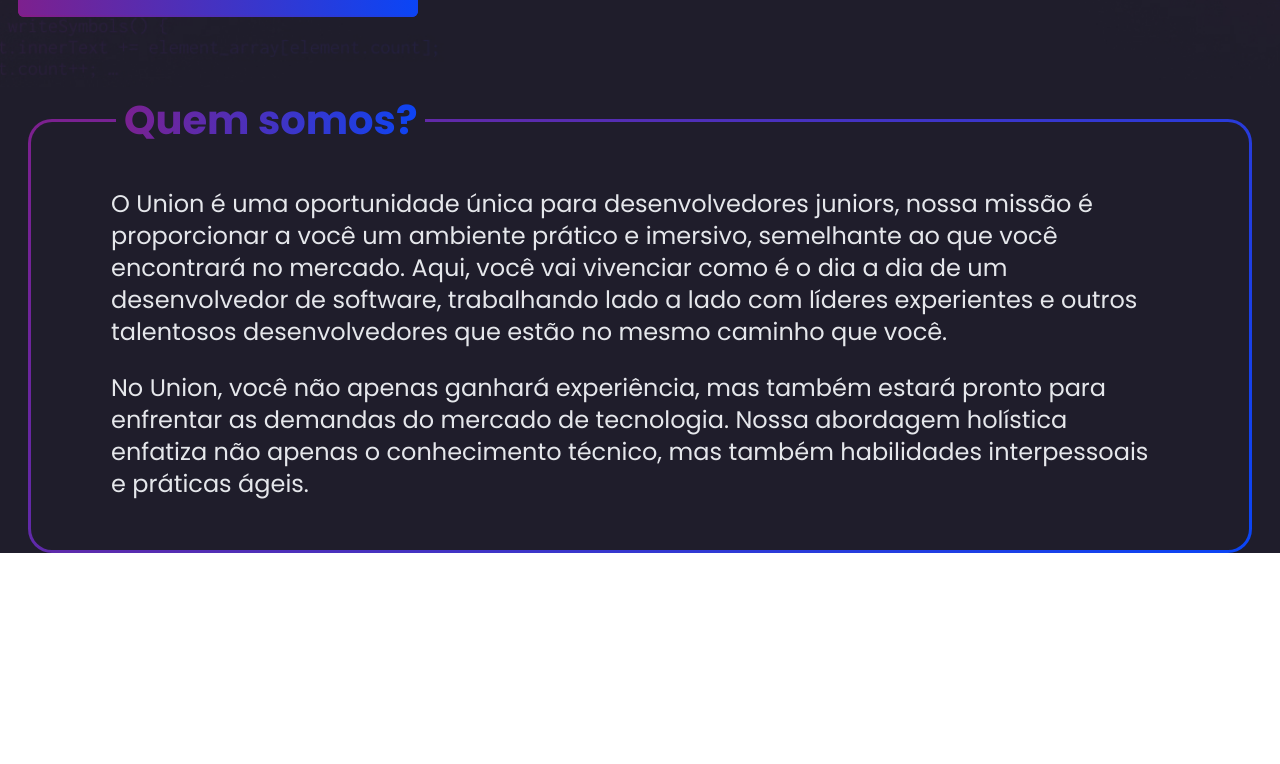
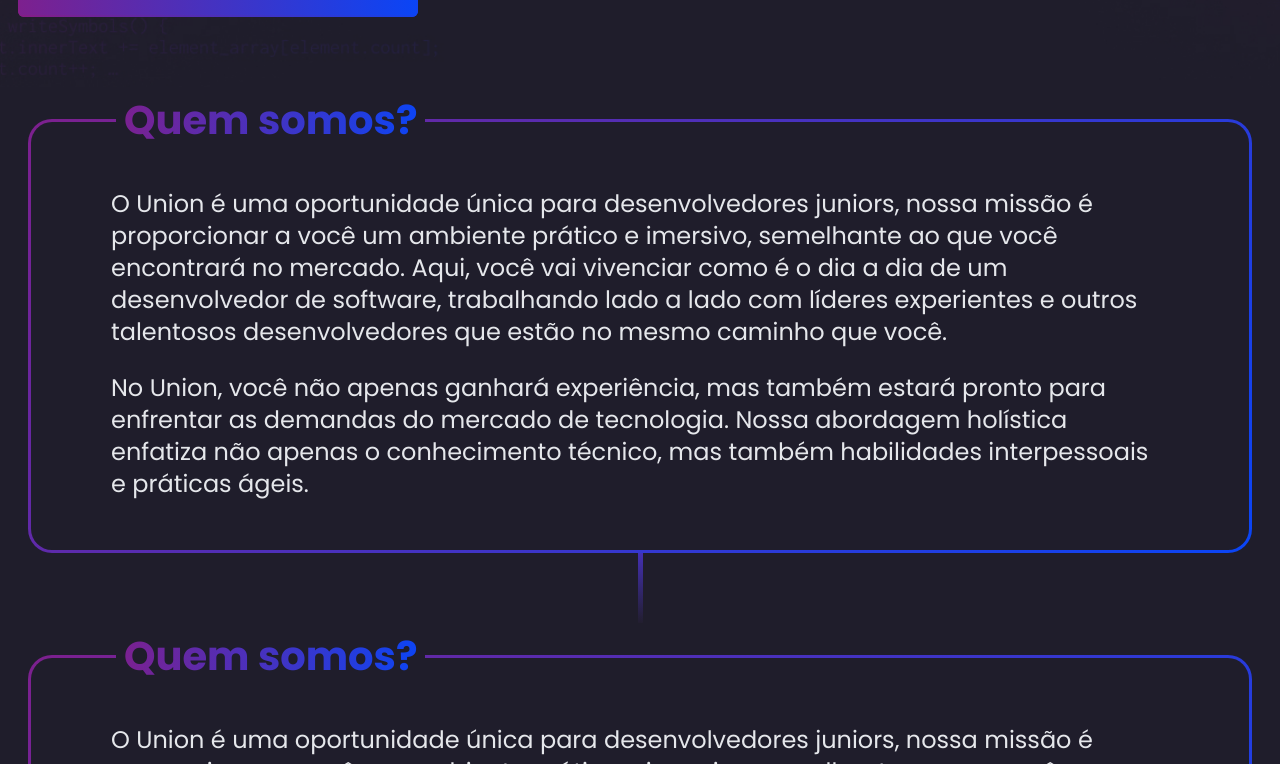
Before and after one commit to joabesnts09/desafio-union-app, a Next.js app: page / in a window 1280 px wide. Shown: the part 916-1680 px from the top of the page. Before the commit the page ends 1469 px from the top, so only its background shows below. Built offline with nearby package versions, Linux system fonts and the light colour scheme.

Commit message:
feat: separatorY

```diff
--- a/src/app/page.tsx
+++ b/src/app/page.tsx
@@ -1,6 +1,7 @@
 import { AboutUs } from '@/components/aboutUs'
 import { HeaderComponent } from '@/components/headerComponent'
 import { PresentationUnion } from '@/components/presentation'
+import { SeparatorY } from '@/components/ui/separatorY'
 
 
 export default function Home() {
@@ -9,7 +10,9 @@
       <HeaderComponent/>
       <main className='bg-[#1F1D2B]'>
         <PresentationUnion />
-        <div className='bg-[#1F1D2B] px-4 flex items-center'>
+        <div className='bg-[#1F1D2B] px-4 flex flex-col justify-center'>
+          <AboutUs />
+          <SeparatorY/>
           <AboutUs />
         </div>
       </main>
--- /dev/null
+++ b/src/components/ui/separatorY/index.tsx
@@ -0,0 +1,9 @@
+
+export const SeparatorY = () => {
+
+  return (
+    <>
+      <div className="h-[70px] w-[5px] mx-auto bg-gradient-to-b from-[#4430B5] to-[#221E2F]" />
+    </>
+  )
+}
```
